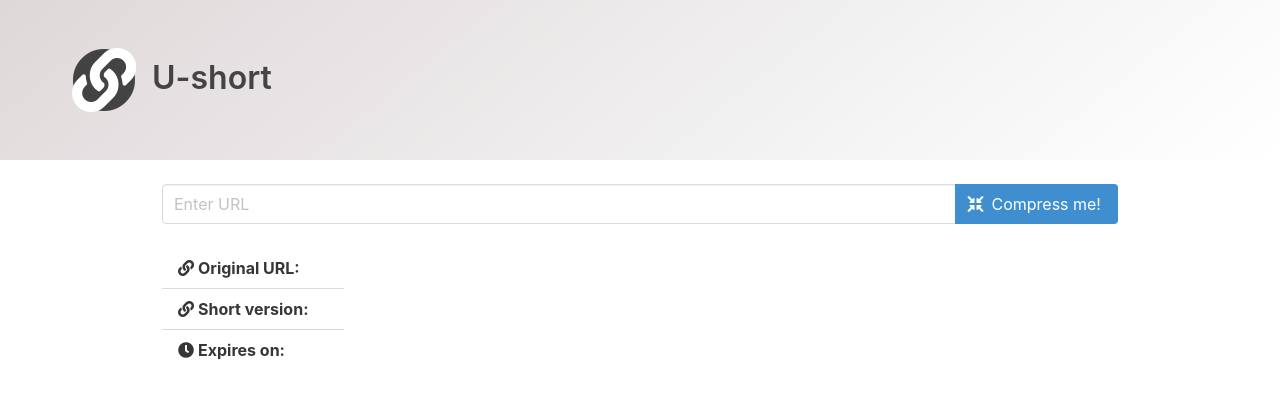
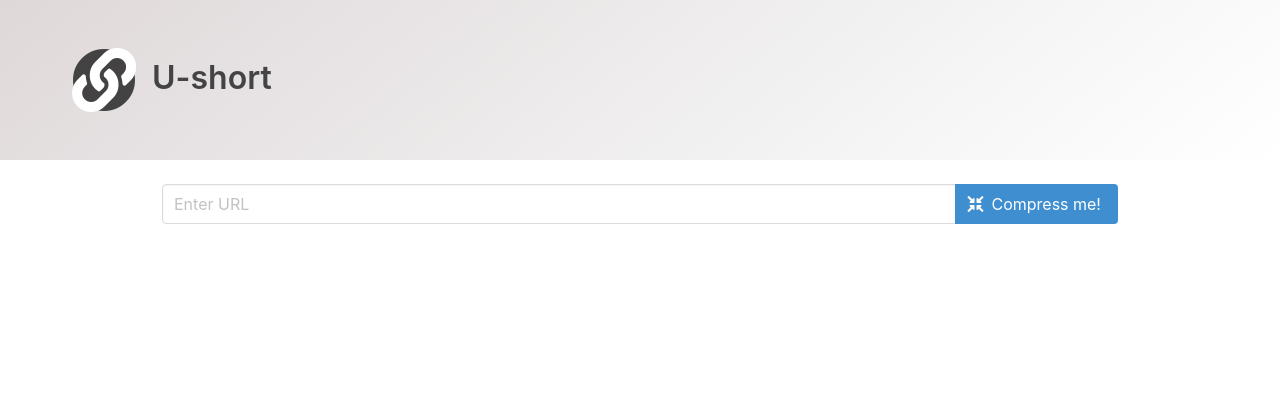
Before and after one commit to jbatistareis/ushort-ui, an Angular app: page / in a window 1280 px wide. Shown: the top 398 px of the page. Built offline with nearby package versions, Linux system fonts and the light colour scheme.

Commit message:
working features

```diff
--- a/package.json
+++ b/package.json
@@ -23,6 +23,7 @@
     "@fortawesome/fontawesome-free": "^5.6.3",
     "bulma": "^0.7.2",
     "core-js": "^2.5.4",
+    "moment": "^2.23.0",
     "rxjs": "^6.0.0",
     "zone.js": "~0.8.26"
   },
--- a/src/app/app.component.html
+++ b/src/app/app.component.html
@@ -2,10 +2,10 @@
   <div class="column is-10 is-offset-1">
     <div class="field has-addons is-horizontal">
       <div class="control is-expanded">
-        <input class="input" type="text" placeholder="Enter URL">
+        <input class="input" type="text" placeholder="Enter URL" [(ngModel)]="orginalUrl">
       </div>
       <div class="control">
-        <button class="button is-info">
+        <button class="button is-info" (click)="shortenUrl()">
           <span class="icon"><i class="fas fa-compress-arrows-alt"></i></span>
           <span>Compress me!</span>
         </button>
@@ -14,32 +14,45 @@
   </div>
 </div>
 
-<div class="columns">
+<div class="columns" *ngIf="shortenedUrl">
   <div class="column is-10 is-offset-1">
     <table class="table">
       <tbody>
         <tr>
           <th>
             <span class="icon"><i class="fas fa-link"></i></span>
-            <span>Original URL:</span>
+            <span>Original Version:</span>
           </th>
-          <td></td>
+          <td>{{shortenedUrl.fullUrl}}</td>
         </tr>
         <tr>
           <th>
             <span class="icon"><i class="fas fa-link"></i></span>
             <span>Short version:</span>
           </th>
-          <td></td>
+          <td><a href="{{ 'https://ushort-api.herokuapp.com/' + shortenedUrl.shortUrl }}">
+              {{ 'https://ushort-api.herokuapp.com/' + shortenedUrl.shortUrl }}</a>
+          </td>
         </tr>
         <tr>
           <th>
             <span class="icon"><i class="fas fa-clock"></i></span>
             <span>Expires on:</span>
           </th>
-          <td></td>
+          <td>{{parseDate(shortenedUrl.expires)}}</td>
         </tr>
       </tbody>
     </table>
   </div>
 </div>
+
+<div id="errorModal" [className]="errorMessage ? 'modal is-active' : 'modal'">
+  <div class="modal-background"></div>
+  <div class="modal-content">
+    <div class="box">
+      <span class="icon"><i class="fas fa-exclamation-triangle"></i></span>
+      <span>{{errorMessage}}</span>
+    </div>
+  </div>
+  <button class="modal-close is-large" aria-label="close" (click)="closeErrorModal()"></button>
+</div>
--- a/src/app/app.component.ts
+++ b/src/app/app.component.ts
@@ -1,4 +1,8 @@
 import { Component } from '@angular/core';
+import { ShortenedUrl } from './shortenedUrl'
+import { HttpClient } from "@angular/common/http";
+import { HttpParams } from "@angular/common/http";
+import * as moment from 'moment';
 
 @Component({
   selector: 'app-root',
@@ -7,4 +11,33 @@ import { Component } from '@angular/core';
 })
 export class AppComponent {
   title = 'ushort-ui';
+
+  public orginalUrl: string = undefined;
+  public shortenedUrl: ShortenedUrl = undefined;
+  public errorMessage: string = undefined;
+
+  constructor(private httpClient: HttpClient) { }
+
+  closeErrorModal() {
+    this.errorMessage = undefined;
+  }
+
+  shortenUrl() {
+    if (this.orginalUrl) {
+      let params = new HttpParams().set('url', this.orginalUrl);
+      this.httpClient.get("https://ushort-api.herokuapp.com/api/shorten", { params }).subscribe(
+        (response) => this.shortenedUrl = response as ShortenedUrl,
+        (error) => {
+          this.shortenedUrl = undefined;
+          this.errorMessage = error.message;
+          console.log(error);
+        }
+      );
+    }
+  }
+
+  parseDate(date: string) {
+    return moment(date).format('MM/DD/YYYY HH:mm:ss');
+  }
+
 }
--- a/src/app/app.module.ts
+++ b/src/app/app.module.ts
@@ -1,5 +1,7 @@
 import { BrowserModule } from '@angular/platform-browser';
 import { NgModule } from '@angular/core';
+import { HttpClientModule } from '@angular/common/http';
+import { FormsModule } from '@angular/forms';
 
 import { AppComponent } from './app.component';
 
@@ -8,7 +10,9 @@ import { AppComponent } from './app.component';
     AppComponent
   ],
   imports: [
-    BrowserModule
+    BrowserModule,
+    HttpClientModule,
+    FormsModule
   ],
   providers: [],
   bootstrap: [AppComponent]
--- /dev/null
+++ b/src/app/shortenedUrl.ts
@@ -0,0 +1,7 @@
+export class ShortenedUrl {
+    constructor(
+        public fullUrl: string,
+        public expires: string,
+        public shortUrl: string
+    ) { }
+}
```
Also changed, not shown: src/index.html (line endings or trailing spaces), 1 other file (tests, documents, lock files or other folders).
